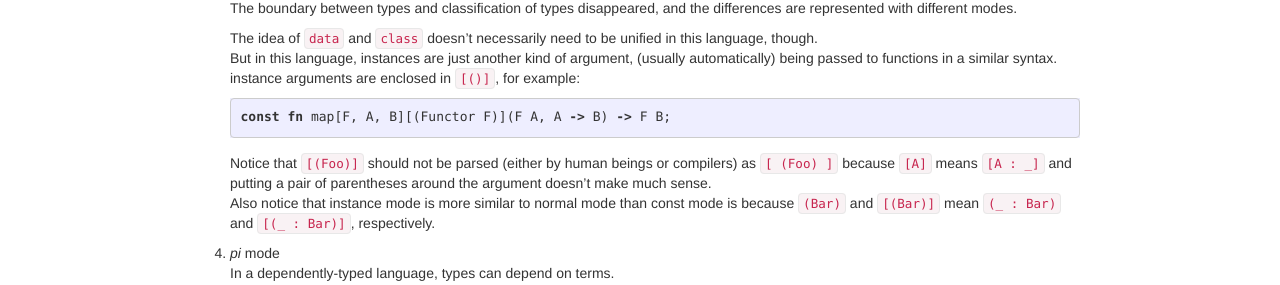
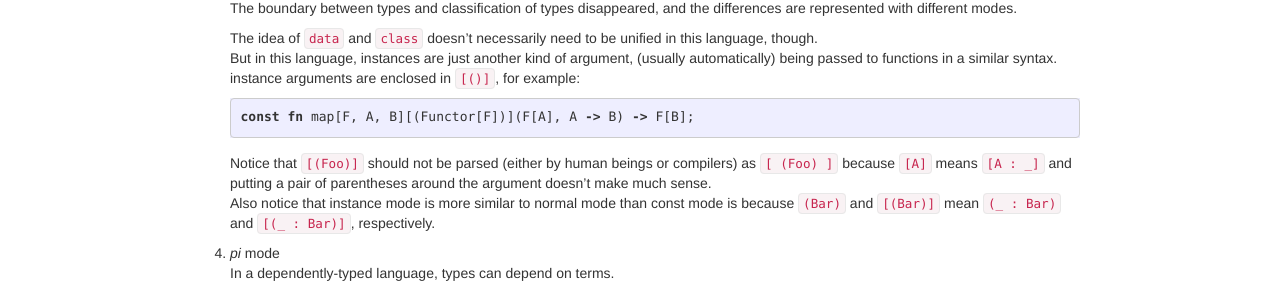
Before and after one commit to AndyShiue/AndyShiue.github.io, a Jekyll site: the page built from _posts/2016-05-01-modes.md, in a window 1280 px wide and 900 px high, scrolled down 3004 px. Shown: the part 314-599 px from the top of the window. Built offline with Jekyll 4.4.1, drawn with Linux system fonts in a browser that asks for light colours; comment, search, counter and statistics services are not loaded.

````diff
--- a/_posts/2016-05-01-modes.md
+++ b/_posts/2016-05-01-modes.md
@@ -183,7 +183,7 @@ In fact, I'm going to use only 2 kinds of delimiters, `()` and `[]`, preserving
    instance arguments are enclosed in `[()]`, for example:
 
    ```rust
-   const fn map[F, A, B][(Functor F)](F A, A -> B) -> F B;
+   const fn map[F, A, B][(Functor[F])](F[A], A -> B) -> F[B];
    ```
 
    Notice that `[(Foo)]` should not be parsed (either by human beings or compilers) as `[ (Foo) ]` because `[A]` means `[A : _]` and putting a pair of parentheses around the argument doesn't make much sense.
````
